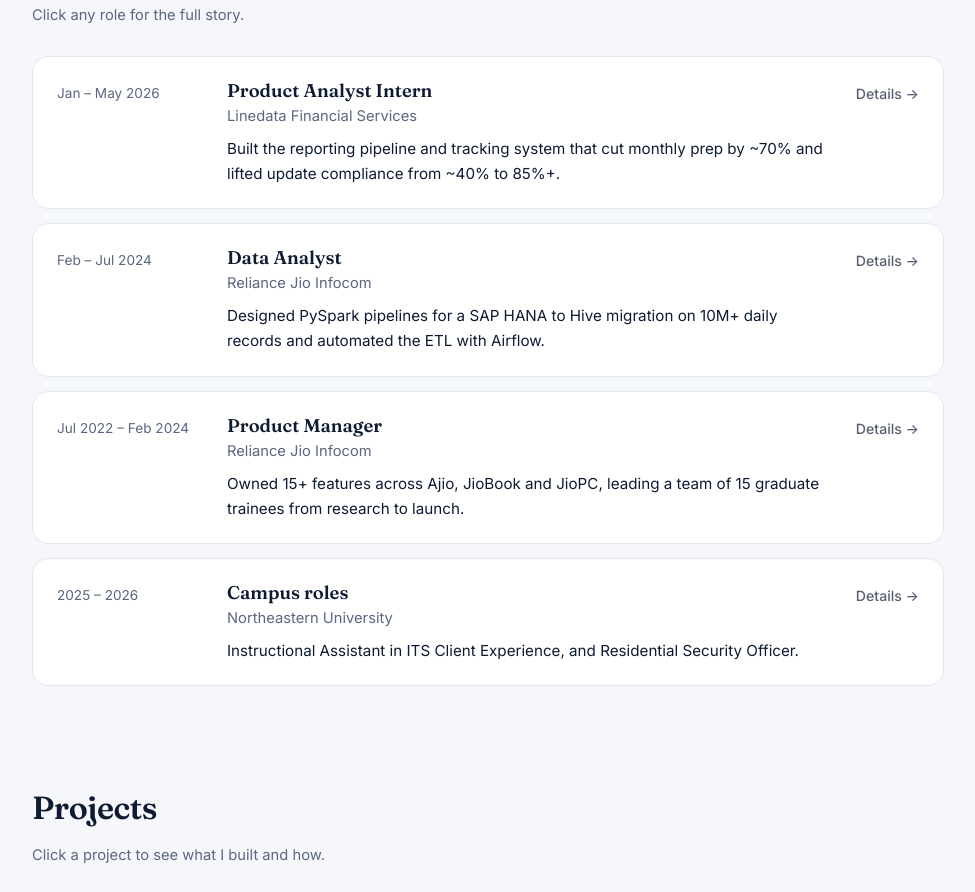
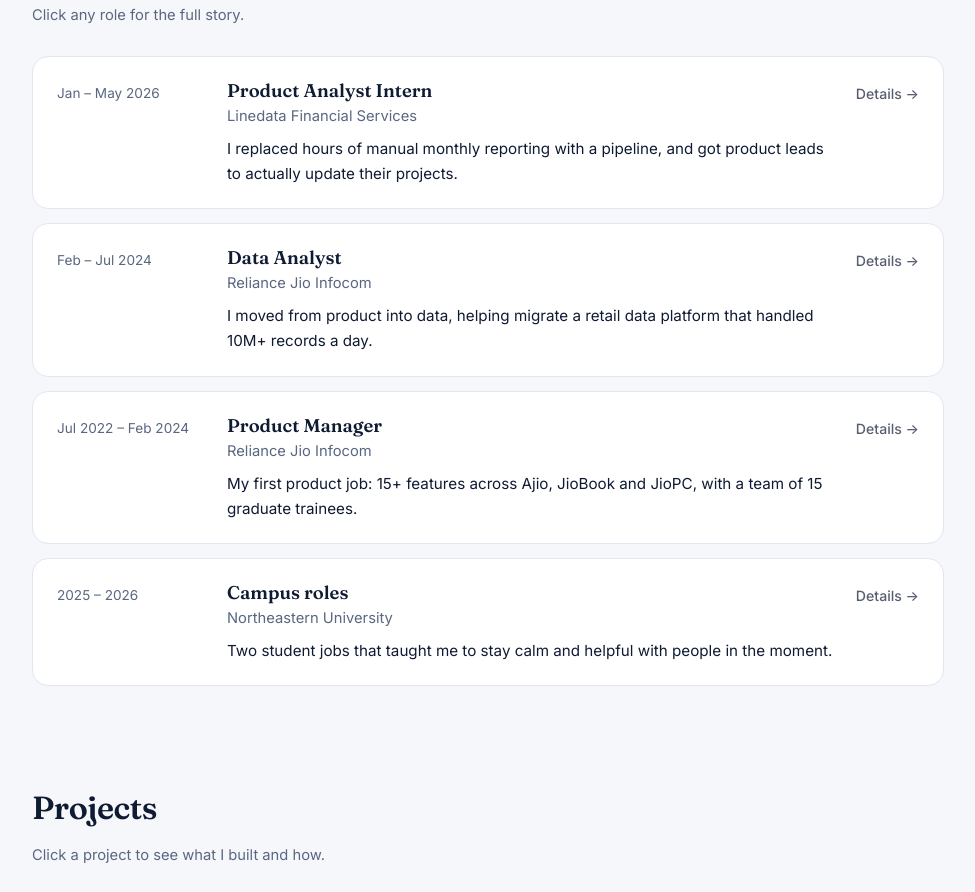
Before and after one commit to neha-ganeshe4/neha-ganeshe4.github.io, a plain HTML site: page index.html in a window 1280 px wide. Shown: the part 1229-2121 px from the top of the page, without its empty margins (152-1127 px from the left). Drawn offline with Linux system fonts and the light colour scheme.

Commit message:
Write experience as a story; add demo links for projects with public material
Co-Authored-By: Claude Sonnet 5.5 <noreply@anthropic.com>

```diff
--- a/data.js
+++ b/data.js
@@ -7,25 +7,16 @@ const EXPERIENCE = [
     org: 'Linedata Financial Services',
     place: 'Boston, MA',
     dates: 'Jan – May 2026',
-    summary: 'Built the reporting pipeline and tracking system that cut monthly prep by ~70% and lifted update compliance from ~40% to 85%+.',
-    metrics: ['~70% less reporting prep', '40% → 85%+ compliance', '12 product lines audited'],
-    sections: [
-      { h: 'Data pipelines & BI', items: [
-        'Built a Python Product Intelligence pipeline doing ETL on SAP exports and Productboard API data, producing Power BI-ready fact tables and star-schema Excel workbooks. It cut monthly reporting prep by ~70% and saved 15+ hours per cycle.',
-        'Built Power BI dashboards tracking delivery, priority and risk, and budget KPIs for stakeholders from individual managers to leadership.',
-        'Engineered Deneb (Vega-Lite) visuals with versioned JSON specs, pixel-regression tests and data-contract checks, so one parameterized template could produce consistent quarterly PDF exports.',
-        'Used generative AI to speed up reusable pipelines that flatten and refresh multi-product budget, forecast and actuals workbooks, improving traceability and reducing manual reconciliation.' ]},
-      { h: 'Process automation & integrations', items: [
-        'Rolled out a Project Tracking System on Microsoft Lists/SharePoint with Power Automate (weekly triggers, Adaptive Cards to Teams), lifting Product Lead update compliance from ~40% to 85%+ across 30+ initiatives.',
-        'Led a Jira–Productboard audit across 12 product lines and 24+ Jira projects. Documented sync methods, field mappings and visibility scopes, set a 5-bucket status colour theme, and flagged 6 unintegrated products.',
-        'Standardized the integrations and wrote step-by-step guides to support stakeholder adoption and change management.',
-        'Automated scheduled exports, stale-project reminders and distribution through SharePoint, Teams and email.' ]},
-      { h: 'Finance analytics & data quality', items: [
-        'Reconciled budget, forecast and actual views across financial workbooks and ran variance analysis for product managers and finance stakeholders to support monthly planning.',
-        'Validated Power BI outputs against raw financial workbooks, and hardened pipelines against inconsistent monthly formats, dirty values and new-product edge cases.',
-        'Turned business requirements into KPI definitions and dashboard specs in weekly check-ins, mocking up layouts before development to cut rework. Acted as the point of contact for metric questions.' ]}
+    summary: 'I replaced hours of manual monthly reporting with a pipeline, and got product leads to actually update their projects.',
+    metrics: ['~70% less reporting prep', '40% → 85%+ update compliance', '12 product lines audited'],
+    story: [
+      'When I joined Linedata, monthly reporting meant more than 15 hours of manual work every cycle: exports from SAP, data from Productboard, and a lot of copying between spreadsheets. So I started there. I wrote a Python pipeline that pulls the SAP exports and Productboard data, cleans them, and produces tables that Power BI can read directly. Monthly reporting prep dropped by about 70%.',
+      'On top of that data I built Power BI dashboards that followed delivery, priority and risk, and budget numbers, for everyone from individual product managers to leadership. For the quarterly PDF reports I built one parameterized visual template, with version-controlled specs and automated checks, so every export looked the same.',
+      'The next problem was people, not data. Product leads were not updating their projects regularly, so I built a project tracking system in Microsoft Lists and SharePoint, with Power Automate sending weekly reminders to Teams. Update compliance went from about 40% to over 85% across 30+ initiatives.',
+      'I also audited how Jira and Productboard talked to each other across 12 product lines and 24+ Jira projects. I wrote down how each one synced, standardized the field mappings, set a shared status colour scheme, and flagged six products that weren\'t connected at all. Then I wrote step-by-step guides so teams could adopt the changes.',
+      'Along the way I worked closely with finance. I reconciled budget, forecast and actuals, explained the variances to product managers, and checked every dashboard number against the raw workbooks before anyone relied on it. In weekly check-ins I turned their questions into KPI definitions and mocked up layouts first, which saved a lot of rework.'
     ],
-    tools: ['Python', 'Power BI', 'Deneb / Vega-Lite', 'Power Automate', 'SharePoint', 'Jira', 'Productboard']
+    tools: ['Python', 'Power BI', 'Power Automate', 'SharePoint', 'Jira', 'Productboard', 'Generative AI']
   },
   {
     id: 'jio-da',
@@ -33,19 +24,13 @@ const EXPERIENCE = [
     org: 'Reliance Jio Infocom',
     place: 'Mumbai, India',
     dates: 'Feb – Jul 2024',
-    summary: 'Designed PySpark pipelines for a SAP HANA to Hive migration on 10M+ daily records and automated the ETL with Airflow.',
+    summary: 'I moved from product into data, helping migrate a retail data platform that handled 10M+ records a day.',
     metrics: ['10M+ records a day', '25% faster processing', '80% less manual work'],
-    sections: [
-      { h: 'Engineering & migration', items: [
-        'Wrote and optimized SQL for 10M+ record datasets (complex joins, subqueries, hierarchical grouping) across Reliance\'s retail data infrastructure, cutting processing time by 25%.',
-        'Designed PySpark pipelines on 10M+ daily records for a SAP HANA to Hive migration, and moved SQL scripts to PySpark for distributed scale.',
-        'Scheduled and orchestrated daily ETL with Apache Airflow, reducing manual intervention by 80%.',
-        'Troubleshot processing failures, validated outputs and documented fixes across the migration.' ]},
-      { h: 'Analytics & insight', items: [
-        'Built KPIs such as delivery fulfilment and customer retention for 1M+ e-commerce customers.',
-        'Designed Power BI dashboards and maintained 15+ Tableau dashboards for retail and inventory operations, removing reporting duplication.',
-        'Benchmarked competitor and market trends, and tested growth and stagnation hypotheses against sales, marketing and customer data, producing recommendations for product and marketing strategy.',
-        'Ran 50+ data validation checks a month on documentation going to stakeholder reviews, and root-cause analysis that sped up data migration.' ]}
+    story: [
+      'After more than a year as a product manager, I moved to Reliance\'s data team. The big job was migrating retail data from SAP HANA to Hive. I worked with data engineers to design PySpark pipelines that handled over 10 million records a day, and moved existing SQL scripts into PySpark so they could scale across a distributed system.',
+      'I also wrote SQL for very large tables (10M+ records) and tuned the queries until processing time dropped by 25%. To keep the migrated pipelines running without people babysitting them, I used Apache Airflow to schedule the jobs and run the daily ETL. That cut manual intervention by 80%.',
+      'The data was only useful if someone could read it, so I built KPIs like delivery fulfilment and customer retention for more than a million e-commerce customers. I also designed Power BI dashboards and maintained over 15 Tableau dashboards for retail and inventory teams, merging reports that overlapped.',
+      'I also looked outward. I benchmarked competitors, tested hypotheses about what was driving growth or stagnation against sales and customer data, and turned the results into recommendations for product and marketing. Each month I ran 50+ validation checks on documentation going to stakeholders, because I wanted the numbers to hold up in review.'
     ],
     tools: ['SQL', 'PySpark', 'Apache Airflow', 'Hive', 'SAP HANA', 'Tableau', 'Power BI']
   },
@@ -55,25 +40,14 @@ const EXPERIENCE = [
     org: 'Reliance Jio Infocom',
     place: 'Mumbai, India',
     dates: 'Jul 2022 – Feb 2024',
-    summary: 'Owned 15+ features across Ajio, JioBook and JioPC, leading a team of 15 graduate trainees from research to launch.',
+    summary: 'My first product job: 15+ features across Ajio, JioBook and JioPC, with a team of 15 graduate trainees.',
     metrics: ['15+ features shipped', '20% adoption growth', '15% fewer crashes'],
-    sections: [
-      { h: 'Product leadership', items: [
-        'Owned the lifecycle of 15+ features across three products (Ajio e-commerce app, JioBook and JioPC), leading 15 graduate trainees through development, testing and launch.',
-        'Analysed rival apps to find market gaps, and used the findings to prioritize features and shape roadmaps with cross-functional teams.',
-        'Delivered 5 features ahead of schedule, improving customer satisfaction by 20%.',
-        'Led testing of JioBook, JioPC and 12 Jio FTTX products (JioCinema, JioTV and more), managing dependencies, clearing blockers and presenting recommendations to leadership.' ]},
-      { h: 'Research, design & delivery', items: [
-        'Ran user interviews and voice-of-customer sessions that surfaced 50+ enhancements. Wrote user stories, acceptance criteria and Jobs to Be Done.',
-        'Wireframed 150+ frames for a UI/UX redesign with the design team, and ran A/B tests to decide what to build.',
-        'Wrote PRDs, journey maps, user docs and onboarding guides for 15+ launches, and supported go-to-market for JioBook.',
-        'Worked in Scrum with engineering, design and QA, managing 100+ Jira tickets a week and speeding sprint completion by 15%.',
-        'Built project plans with work breakdown structures in Microsoft Project, and managed change control for 30+ enhancement requests.' ]},
-      { h: 'Quality & performance', items: [
-        'Tracked KPIs with SQL and Excel to drive 20% feature adoption growth, and built Excel and Tableau views that raised efficiency by 20%.',
-        'Analysed app logs and user behaviour to cut crash rates by 15%.',
-        'Logged 800+ bugs across 5 in-house apps in Excel, wrote test cases for the MyJio ChatBot, and tracked its accuracy and user feedback trends.',
-        'Coordinated a third-party vendor on an external app, turning QA findings into technical requirements and escalating defects.' ]}
+    story: [
+      'My career started at Reliance Jio, where my portfolio covered three very different products: Ajio, an online clothing store, and two hardware products, JioBook and JioPC. I owned the lifecycle of more than 15 features and led a team of 15 graduate trainees from the first idea to launch.',
+      'Every feature started with listening. I ran user interviews and voice-of-customer sessions that turned up more than 50 improvements, and studied rival apps to find gaps in the market. I turned what I learned into user stories, acceptance criteria and roadmap priorities. Before engineers built anything, I worked with the design team on 150+ wireframe frames so stakeholders could react to something real, and I ran A/B tests to decide which versions deserved to ship.',
+      'Day to day I worked in Scrum with engineering, design and QA, and handled over 100 Jira tickets a week. Sprints finished about 15% faster. I kept project plans and managed 30+ change requests so new scope landed in the timeline without surprises. I also wrote the PRDs, journey maps and onboarding guides for 15+ launches and supported the go-to-market work for JioBook.',
+      'Launch wasn\'t the end. I tracked adoption with SQL and Excel, and feature adoption grew 20%. I dug through app logs for performance problems and cut crash rates by 15%. I logged more than 800 bugs across five in-house apps and wrote the test cases for the MyJio ChatBot, then tracked its accuracy and user feedback. I also coordinated with an outside vendor on an external app, turning QA findings into requirements.',
+      'Five of my features shipped ahead of schedule, and customer satisfaction rose 20%. I also led testing for JioBook, JioPC and 12 Jio FTTX products such as JioCinema and JioTV, clearing blockers, mentoring the trainees and presenting recommendations to leadership.'
     ],
     tools: ['Jira', 'SQL', 'Excel', 'Tableau', 'Figma', 'Microsoft Project']
   },
@@ -83,17 +57,11 @@ const EXPERIENCE = [
     org: 'Northeastern University',
     place: 'Boston, MA',
     dates: '2025 – 2026',
-    summary: 'Instructional Assistant in ITS Client Experience, and Residential Security Officer.',
+    summary: 'Two student jobs that taught me to stay calm and helpful with people in the moment.',
     metrics: [],
-    sections: [
-      { h: 'Instructional Assistant, ITS Client Experience (Sep – Dec 2026)', items: [
-        'Gave front-line help on classroom and audiovisual systems, troubleshooting hardware, display and connectivity issues.',
-        'Set up and monitored projectors, computers and AV equipment, and helped faculty, students and staff with technical questions.',
-        'Documented recurring issues and escalated complex ones to the right IT teams.' ]},
-      { h: 'Residential Security Officer (Aug 2025 – Jun 2026)', items: [
-        'Resolved student questions in real time as the front-line contact in a residential setting.',
-        'Verified IDs and granted building access through the Husky ID tap-in system.',
-        'Responded to emergencies and escalations, staying in direct contact with supervisors and NUPD.' ]}
+    story: [
+      'Alongside my Master\'s, I have worked two campus jobs. From August 2025 to June 2026 I was a Residential Security Officer: the front-line contact for students, answering questions in real time, verifying IDs through the Husky ID tap-in system, and staying in direct contact with supervisors and NUPD when something needed escalating.',
+      'From September 2026 I have been an Instructional Assistant in ITS Client Experience. I help faculty, students and staff with classroom technology, setting up and troubleshooting projectors, computers and AV equipment, documenting issues that keep coming back, and passing the hard ones to the right IT team.'
     ],
     tools: []
   }
@@ -132,17 +100,24 @@ const PROJECTS = [
     summary: 'Bayesian and Poisson models on WTO tariffs for 100+ economies.',
     overview: 'Analysed WTO tariff data across 100+ economies to support policy recommendations.',
     items: ['Built predictive models (Poisson GLM, MLE) and used Bayesian modelling.', 'Ran t-tests and chi-squared tests on regional and category tariff differences.', 'Visualised the results with Seaborn and Matplotlib.'],
-    tools: ['Python', 'Seaborn', 'Matplotlib'] },
+    tools: ['Python', 'Seaborn', 'Matplotlib'],
+    links: [
+      { label: 'Open the notebook', url: 'https://github.com/neha-ganeshe4/Global-Agricultural-Tariff-Analysis/blob/main/FINALPROJECT_GROUP15.ipynb' },
+      { label: 'GitHub repo', url: 'https://github.com/neha-ganeshe4/Global-Agricultural-Tariff-Analysis' }] },
   { title: 'Investment Fund Management System', sub: 'SQL & databases · Oct–Nov 2024', t: ['data'],
     summary: 'Investment tracking platform with a Power BI dashboard.',
     overview: 'Led development of a platform for tracking mutual funds, hedge funds and bonds.',
     items: ['Defined product requirements and user workflows.', 'Designed the ERD and physical schema, and built SQL pipelines and CRUD operations.', 'Delivered a Power BI dashboard for investment insights.'],
-    tools: ['SQL', 'ERD', 'Power BI'] },
+    tools: ['SQL', 'ERD', 'Power BI'],
+    links: [{ label: 'Slides and diagrams on GitHub', url: 'https://github.com/neha-ganeshe4/DMDD_Project' }] },
   { title: 'Klarna Risk Assessment', sub: 'Fintech risk & strategy · Apr–May 2025', t: ['product'],
     summary: 'Third-party AI risk framework with a change-management plan.',
     overview: 'Developed a framework for assessing third-party AI risk covering governance, impact analysis and regulation.',
     items: ['Applied the ADKAR change management model and business-impact metrics.', 'Assessed operational dependencies, implementation readiness and mitigation strategies.', 'Presented a risk-benefit analysis to stakeholders.'],
-    tools: ['Risk governance', 'ADKAR', 'Strategy'] },
+    tools: ['Risk governance', 'ADKAR', 'Strategy'],
+    links: [
+      { label: 'View the presentation (PDF)', url: 'https://github.com/neha-ganeshe4/Risk-Assessment-Framework-for-Klarna/blob/main/Klarna%20-%20PPT.pdf' },
+      { label: 'GitHub repo', url: 'https://github.com/neha-ganeshe4/Risk-Assessment-Framework-for-Klarna' }] },
   { title: 'SHEIN UI/UX Redesign', sub: 'Product strategy & UX', t: ['product'],
     summary: 'Redesigned product discovery to reduce decision fatigue.',
     overview: 'Redesigned e-commerce product discovery and shopping journeys in Figma.',
@@ -157,7 +132,10 @@ const PROJECTS = [
     summary: 'A feature to help users find their saved Pins fast.',
     overview: 'Designed a feature that helps users quickly locate saved Pins.',
     items: ['Analysed user pain points and proposed MVP features.', 'Showed impact with adoption metrics.', 'Created visual prototypes and value messaging for a simulated go-to-market pitch.'],
-    tools: ['Product strategy', 'Prototyping', 'GTM'] },
+    tools: ['Product strategy', 'Prototyping', 'GTM'],
+    links: [
+      { label: 'Read the case study (PDF)', url: 'https://github.com/neha-ganeshe4/Pinterest-Case-Study/blob/main/Pinterest-Case-Study-FINDING-THAT-ONE-PIN.pdf' },
+      { label: 'GitHub repo', url: 'https://github.com/neha-ganeshe4/Pinterest-Case-Study' }] },
   { title: 'LinkedIn Job Search Redesign', sub: 'Product case study', t: ['product'],
     summary: 'Job search redesigned for early-career users.',
     overview: 'Redesigned the job search experience to reduce job-search fatigue and improve confidence.',
@@ -167,7 +145,10 @@ const PROJECTS = [
     summary: 'Turned Inside Out 2 into a horror short. Won Best Picture.',
     overview: 'Transformed Inside Out 2 into a horror-themed short film using image processing.',
     items: ['Used Python, OpenCV and PIL for cartoonization, automated captions and storyboarding.', 'Won Best Picture and Best Cinematography.'],
-    tools: ['Python', 'OpenCV', 'PIL'] },
+    tools: ['Python', 'OpenCV', 'PIL'],
+    links: [
+      { label: 'Read the storyboard (PDF)', url: 'https://github.com/neha-ganeshe4/Oscars_Project/blob/master/Final_PDF/Inside_out_Horror_within_English.pdf' },
+      { label: 'GitHub repo', url: 'https://github.com/neha-ganeshe4/Oscars_Project' }] },
   { title: 'COVID Growth Study', sub: 'Tableau · Nov 2021', t: ['data'],
     summary: 'Interactive dashboards on global COVID trends.',
     overview: 'Analysed a global COVID-19 dataset (9 variables, mixed data types).',
--- a/style.css
+++ b/style.css
@@ -111,6 +111,10 @@ dialog h4{margin:22px 0 6px;font-size:.78rem;letter-spacing:.07em;text-transform
 dialog ul{margin:0;padding-left:20px}
 dialog li{margin-bottom:8px}
 .overview{font-size:1.02rem;margin:14px 0 0}
+.story p{margin:18px 0 0;font-size:1.02rem;line-height:1.75}
+.demo{display:flex;flex-wrap:wrap;gap:10px;margin-top:8px}
+.demo .btn{font-size:.9rem;padding:9px 16px}
+.soon{color:var(--muted);font-size:.9rem;margin:22px 0 0}
 .metrics{list-style:none;padding:0!important;display:flex;flex-wrap:wrap;gap:8px;margin:16px 0 0!important}
 .metrics li{background:var(--gold);color:var(--on-gold);border-radius:999px;padding:4px 14px;font-size:.84rem;font-weight:600;margin:0}
 
```
Also changed, not shown: script.js (+8 -2 lines).
